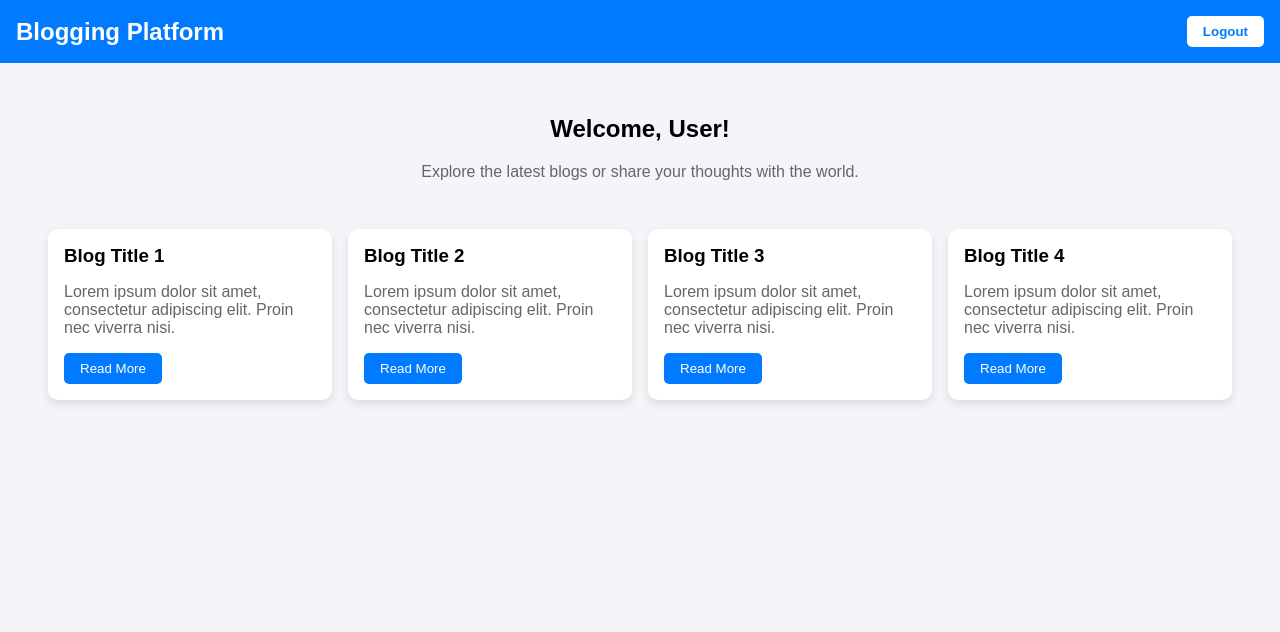
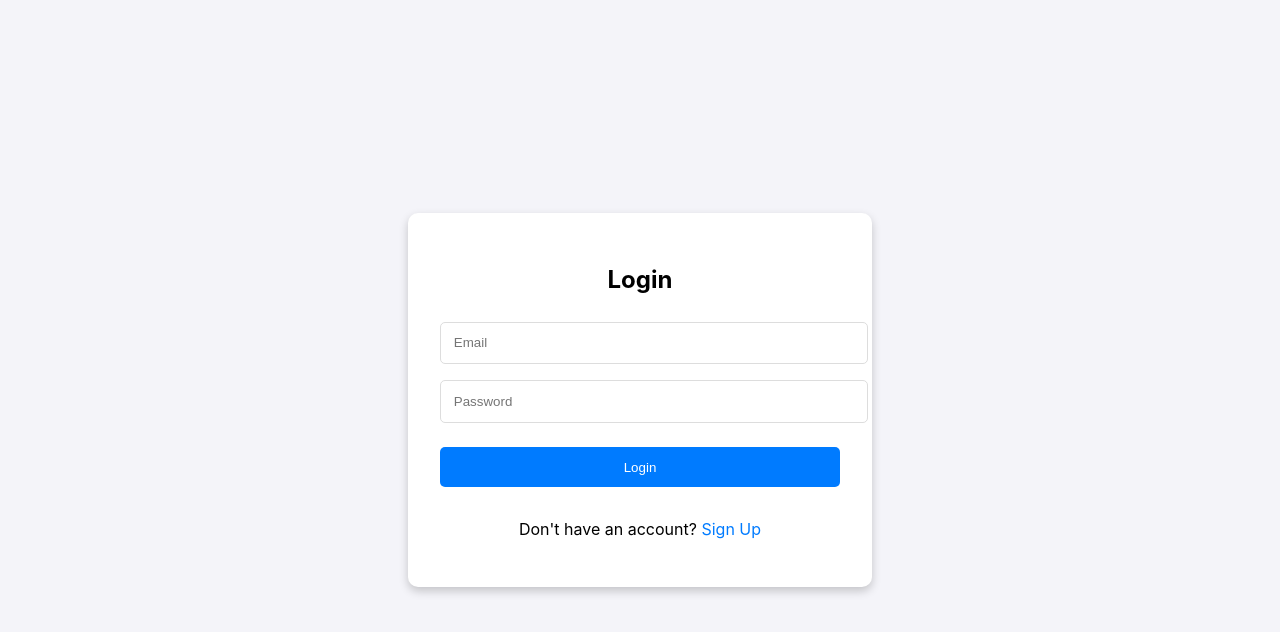
Before and after one commit to Zeus-2321/TechTales, a React (Create React App) app: page / in a window 1280 px wide. Shown: the top 632 px of the page. Built offline with nearby package versions, Linux system fonts and the light colour scheme.

Commit message:
Added logic

```diff
--- a/src/App.js
+++ b/src/App.js
@@ -7,8 +7,8 @@ function App() {
   return (
     <Router>
       <Routes>
-        {/* <Route path="/" element={<Welcome />} /> */}
-        <Route path="/" element={<Homepage />} />
+        <Route path="/" element={<Welcome />} />
+        <Route path="/home" element={<Homepage />} />
       </Routes>
     </Router>
   );
--- /dev/null
+++ b/src/components/Login.js
@@ -0,0 +1,86 @@
+import React, { useState } from 'react';
+import { useNavigate } from 'react-router-dom';
+
+export default function Login({ toggle }) {
+  const [email, setEmail] = useState('');
+  const [password, setPassword] = useState('');
+  const [error, setError] = useState('');
+  const [loading, setLoading] = useState(false);
+  const navigate = useNavigate();
+
+  const handleLogin = async (e) => {
+    e.preventDefault();
+    setLoading(true);
+
+    try {
+    //   const response = await fetch('https://techtales-backend.onrender.com/api/auth/login', {
+        const response = await fetch('https://cors-anywhere.herokuapp.com/https://techtales-backend.onrender.com/api/auth/login', {
+        method: 'POST',
+        headers: { 'Content-Type': 'application/json' },
+        body: JSON.stringify({ email, password }),
+      });
+
+      const data = await response.json();
+      if (response.ok) {
+        localStorage.setItem('authToken', data.token);
+        navigate('/home');
+      } else {
+        setError(data.message || 'Invalid credentials.');
+      }
+    } catch {
+      setError('Something went wrong.');
+    } finally {
+      setLoading(false);
+    }
+  };
+
+  return (
+    <form onSubmit={handleLogin}>
+      <h2 style={{ textAlign: 'center' }}>Login</h2>
+      <input
+        type="email"
+        placeholder="Email"
+        value={email}
+        onChange={(e) => setEmail(e.target.value)}
+        required
+        style={{ ...inputStyle }}
+      />
+      <input
+        type="password"
+        placeholder="Password"
+        value={password}
+        onChange={(e) => setPassword(e.target.value)}
+        required
+        style={{ ...inputStyle }}
+      />
+      {error && <p style={{ color: 'red' }}>{error}</p>}
+      <button type="submit" style={{ ...buttonStyle }} disabled={loading}>
+        {loading ? 'Logging in...' : 'Login'}
+      </button>
+      <p style={{ textAlign: 'center', marginTop: '1rem' }}>
+        Don't have an account?{' '}
+        <span onClick={toggle} style={{ color: '#007bff', cursor: 'pointer' }}>
+          Sign Up
+        </span>
+      </p>
+    </form>
+  );
+}
+
+const inputStyle = {
+  width: '100%',
+  padding: '0.8rem',
+  margin: '0.5rem 0',
+  borderRadius: '5px',
+  border: '1px solid #ddd',
+};
+
+const buttonStyle = {
+  width: '100%',
+  padding: '0.8rem',
+  margin: '1rem 0',
+  borderRadius: '5px',
+  backgroundColor: '#007bff',
+  color: '#fff',
+  border: 'none',
+};
--- /dev/null
+++ b/src/components/Signup.js
@@ -0,0 +1,74 @@
+import React, { useState } from 'react';
+
+export default function Signup({ toggle }) {
+  const [email, setEmail] = useState('');
+  const [password, setPassword] = useState('');
+  const [confirmPassword, setConfirmPassword] = useState('');
+
+  const handleSignup = (e) => {
+    e.preventDefault();
+    if (password !== confirmPassword) {
+      alert('Passwords do not match.');
+      return;
+    }
+    alert('Signup successful!');
+    toggle();
+  };
+
+  return (
+    <form onSubmit={handleSignup}>
+      <h2 style={{ textAlign: 'center' }}>Sign Up</h2>
+      <input
+        type="email"
+        placeholder="Email"
+        value={email}
+        onChange={(e) => setEmail(e.target.value)}
+        required
+        style={{ ...inputStyle }}
+      />
+      <input
+        type="password"
+        placeholder="Password"
+        value={password}
+        onChange={(e) => setPassword(e.target.value)}
+        required
+        style={{ ...inputStyle }}
+      />
+      <input
+        type="password"
+        placeholder="Confirm Password"
+        value={confirmPassword}
+        onChange={(e) => setConfirmPassword(e.target.value)}
+        required
+        style={{ ...inputStyle }}
+      />
+      <button type="submit" style={{ ...buttonStyle }}>
+        Sign Up
+      </button>
+      <p style={{ textAlign: 'center', marginTop: '1rem' }}>
+        Already have an account?{' '}
+        <span onClick={toggle} style={{ color: '#007bff', cursor: 'pointer' }}>
+          Login
+        </span>
+      </p>
+    </form>
+  );
+}
+
+const inputStyle = {
+  width: '100%',
+  padding: '0.8rem',
+  margin: '0.5rem 0',
+  borderRadius: '5px',
+  border: '1px solid #ddd',
+};
+
+const buttonStyle = {
+  width: '100%',
+  padding: '0.8rem',
+  margin: '1rem 0',
+  borderRadius: '5px',
+  backgroundColor: '#007bff',
+  color: '#fff',
+  border: 'none',
+};
--- a/src/components/Welcome.js
+++ b/src/components/Welcome.js
@@ -1,5 +1,6 @@
 import React, { useState } from 'react';
-import { Link } from 'react-router-dom';
+import Login from './Login';
+import Signup from './Signup';
 
 export default function Welcome() {
   const [isSignup, setIsSignup] = useState(false);
@@ -7,110 +8,27 @@ export default function Welcome() {
   return (
     <div
       style={{
+        height: '100vh',
         display: 'flex',
         justifyContent: 'center',
         alignItems: 'center',
-        height: '100vh',
         backgroundColor: '#f4f4f9',
       }}
     >
       <div
         style={{
+          width: '400px',
           padding: '2rem',
-          maxWidth: '400px',
-          width: '100%',
           backgroundColor: '#fff',
           borderRadius: '10px',
           boxShadow: '0 4px 10px rgba(0, 0, 0, 0.2)',
-          textAlign: 'center',
         }}
       >
-        <h2>{isSignup ? 'Create an Account' : 'Welcome Back!'}</h2>
-        <p style={{ marginBottom: '1rem', color: '#666' }}>
-          {isSignup
-            ? 'Sign up to start your journey with us.'
-            : 'Login to continue to your account.'}
-        </p>
-
-        <form
-          onSubmit={(e) => {
-            e.preventDefault();
-            alert(isSignup ? 'Signup successful!' : 'Login successful!');
-          }}
-        >
-          <input
-            type="email"
-            placeholder="Email"
-            required
-            style={{
-              display: 'block',
-              width: '100%',
-              padding: '0.8rem',
-              margin: '0.5rem 0',
-              border: '1px solid #ddd',
-              borderRadius: '5px',
-              fontSize: '1rem',
-            }}
-          />
-          <input
-            type="password"
-            placeholder="Password"
-            required
-            style={{
-              display: 'block',
-              width: '100%',
-              padding: '0.8rem',
-              margin: '0.5rem 0',
-              border: '1px solid #ddd',
-              borderRadius: '5px',
-              fontSize: '1rem',
-            }}
-          />
-          {isSignup && (
-            <input
-              type="password"
-              placeholder="Confirm Password"
-              required
-              style={{
-                display: 'block',
-                width: '100%',
-                padding: '0.8rem',
-                margin: '0.5rem 0',
-                border: '1px solid #ddd',
-                borderRadius: '5px',
-                fontSize: '1rem',
-              }}
-            />
-          )}
-          <button
-            type="submit"
-            style={{
-              width: '100%',
-              padding: '0.8rem',
-              margin: '1rem 0',
-              backgroundColor: '#007bff',
-              color: '#fff',
-              border: 'none',
-              borderRadius: '5px',
-              fontSize: '1rem',
-              cursor: 'pointer',
-            }}
-          >
-            {isSignup ? 'Sign Up' : 'Login'}
-          </button>
-        </form>
-
-        <p>
-          {isSignup
-            ? 'Already have an account?'
-            : "Don't have an account?"}{' '}
-          <span
-            onClick={() => setIsSignup(!isSignup)}
-            style={{ color: '#007bff', cursor: 'pointer', fontWeight: 'bold' }}
-          >
-            {isSignup ? 'Login' : 'Sign Up'}
-          </span>
-        </p>
+        {isSignup ? (
+          <Signup toggle={() => setIsSignup(false)} />
+        ) : (
+          <Login toggle={() => setIsSignup(true)} />
+        )}
       </div>
     </div>
   );
```
